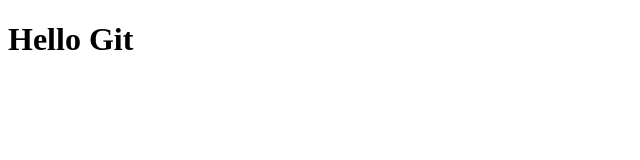
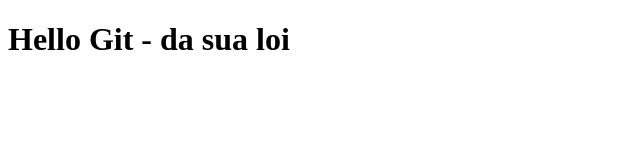
Before and after one commit to vinhb2408937-bit/vinh937-ct300, a plain HTML site: page index.html in a window 1280 px wide. Shown: the whole page, without its empty margins (0-640 px from the left). Drawn offline with Linux system fonts and the light colour scheme.

Commit message:
fix loi tren index.html

```diff
--- a/index.html
+++ b/index.html
@@ -2,6 +2,6 @@
 <html>
 <head><title>Bai tap 1</title></head>
 <body>
-  <h1>Hello Git</h1>
+  <h1>Hello Git - da sua loi</h1>
 </body>
 </html>
```
